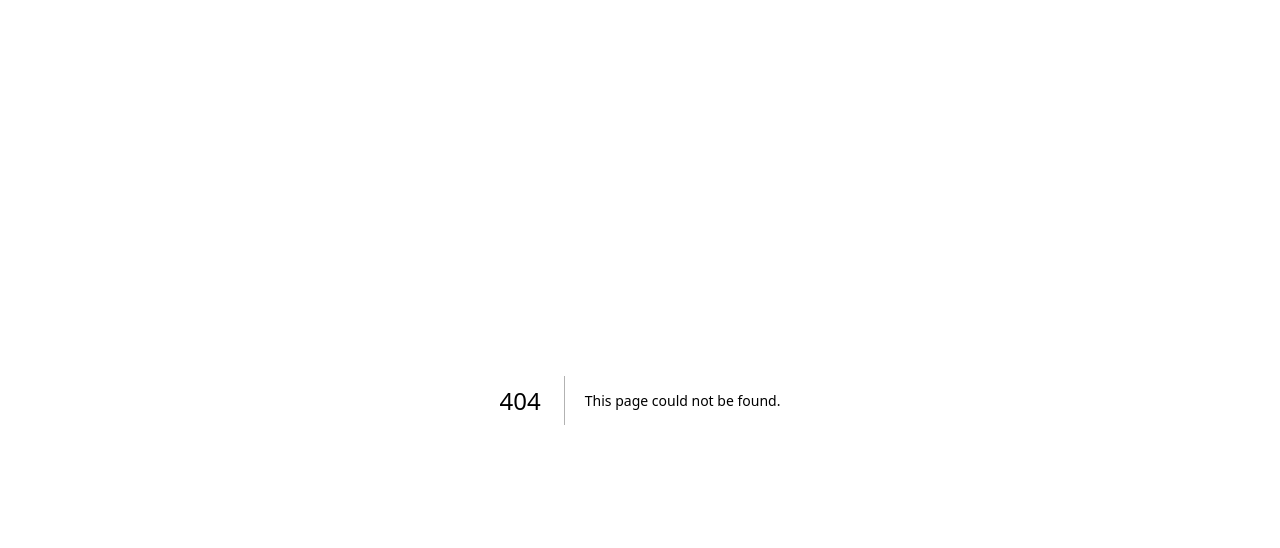
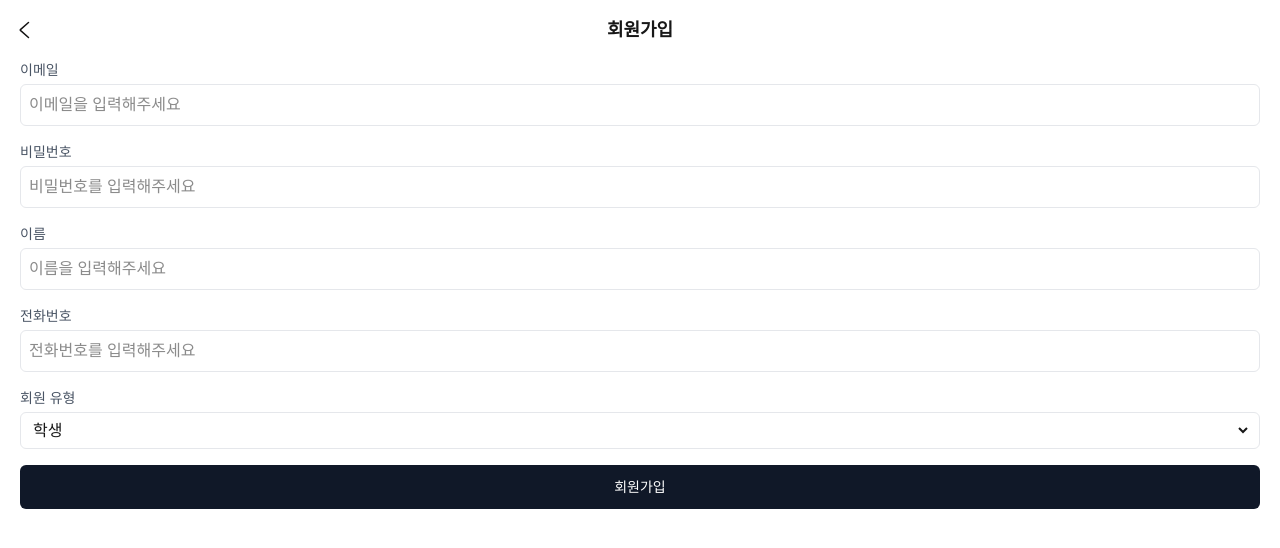
Before and after one commit to dbstjrrb12/weolbu-fe-test, a Next.js app: page /signup in a window 1280 px wide. Before the commit this address had no page. Shown: the top 548 px of the page. Built offline with nearby package versions, Linux system fonts and the light colour scheme.

Commit message:
feat: 회원 가입 페이지 컴포넌트 생성
- zodSchema 로 클라이언트 검증 추가
- submit 핸들러에서 회원 가입 후, 로그인 API 호출
- 로그인 성공 시, 쿠키 업데이트 및 수강목록 페이지로 이동

```diff
--- /dev/null
+++ b/app/(domains)/shared/constants/auth.ts
@@ -0,0 +1 @@
+export const SESSION_COOKIE_NAME = 'session';
--- /dev/null
+++ b/app/(domains)/signup/schema/signup.ts
@@ -0,0 +1,29 @@
+import { z } from 'zod';
+
+const signupSchema = z.object({
+  email: z
+    .email({ message: '올바른 이메일 형식이 아닙니다' })
+    .min(1, { message: '이메일은 필수입니다' }),
+  password: z
+    .string()
+    .regex(/^(?=.*[a-zA-Z])(?=.*\d).+$/, {
+      message: '비밀번호는 영문과 숫자를 모두 포함해야 합니다',
+    })
+    .min(6, { message: '비밀번호는 6자 이상이어야 합니다' })
+    .max(10, { message: '비밀번호는 10자 이하여야 합니다' }),
+  name: z.string().min(1, { message: '이름은 필수입니다' }),
+  phone: z
+    .string()
+    .min(1, { message: '전화번호는 필수입니다' })
+    .regex(/^01[016789]-\d{3,4}-\d{4}$/, {
+      message: '올바른 전화번호 형식이 아닙니다',
+    })
+    .trim(),
+  role: z.enum(['STUDENT', 'INSTRUCTOR'], {
+    message: '회원 유형은 STUDENT 또는 INSTRUCTOR만 가능합니다',
+  }),
+});
+
+export type SignupSchema = z.infer<typeof signupSchema>;
+
+export default signupSchema;
--- /dev/null
+++ b/app/(pages)/signup/page.tsx
@@ -0,0 +1,121 @@
+'use client';
+
+import { useRouter } from 'next/navigation';
+import { useForm } from 'react-hook-form';
+import { isAxiosError } from 'axios';
+import { zodResolver } from '@hookform/resolvers/zod';
+import { useMutation } from '@tanstack/react-query';
+
+import AuthQueryHelper from '../../(domains)/shared/api/query/auth';
+import signupSchema, {
+  type SignupSchema,
+} from '../../(domains)/signup/schema/signup';
+import MobileHeader from '../../(domains)/shared/components/MobileHeader';
+import MobileLayout from '../../(domains)/shared/components/MobileLayout';
+import Form from '../../(domains)/shared/components/Form';
+import { setClientCookie } from '../../(domains)/shared/utils/cookie/clientCookieHelper';
+import { SESSION_COOKIE_NAME } from '../../(domains)/shared/constants/auth';
+
+export default function SignupPage() {
+  const { back, replace } = useRouter();
+
+  const { mutate: signin } = useMutation(
+    AuthQueryHelper.signin({
+      onSuccess: (data) => {
+        setClientCookie(SESSION_COOKIE_NAME, JSON.stringify(data));
+        replace('/class/list');
+      },
+      onError: (error) => {
+        if (isAxiosError(error)) {
+          const data = error.response?.data;
+          window.alert(data.message);
+        }
+      },
+    }),
+  );
+
+  const { mutate: signup, isPending } = useMutation(
+    AuthQueryHelper.signup({
+      onError: (error) => {
+        if (isAxiosError(error)) {
+          const data = error.response?.data;
+          window.alert(data.message);
+        }
+      },
+    }),
+  );
+
+  const {
+    register,
+    handleSubmit,
+    formState: { errors },
+  } = useForm({
+    resolver: zodResolver(signupSchema),
+    mode: 'onChange',
+    defaultValues: {
+      email: '',
+      password: '',
+      name: '',
+      phone: '',
+      role: 'STUDENT' as const,
+    },
+  });
+
+  const submit = async (signUpData: SignupSchema) => {
+    signup(signUpData, {
+      onSuccess: (data) => {
+        if (data) {
+          signin({ email: data.email, password: signUpData.password });
+        }
+      },
+    });
+  };
+
+  return (
+    <MobileLayout title="회원가입" left={<MobileHeader.Back onClick={back} />}>
+      <Form onSubmit={handleSubmit(submit)}>
+        <Form.Input
+          label="이메일"
+          placeholder="이메일을 입력해주세요"
+          error={!!errors.email}
+          helperText={errors.email?.message}
+          {...register('email')}
+        />
+        <Form.Input
+          label="비밀번호"
+          type="password"
+          placeholder="비밀번호를 입력해주세요"
+          error={!!errors.password}
+          helperText={errors.password?.message}
+          {...register('password')}
+        />
+        <Form.Input
+          label="이름"
+          placeholder="이름을 입력해주세요"
+          error={!!errors.name}
+          helperText={errors.name?.message}
+          {...register('name')}
+        />
+        <Form.Input
+          label="전화번호"
+          placeholder="전화번호를 입력해주세요"
+          error={!!errors.phone}
+          helperText={errors.phone?.message}
+          {...register('phone')}
+        />
+        <Form.Select
+          label="회원 유형"
+          options={[
+            { value: 'STUDENT', label: '학생' },
+            { value: 'INSTRUCTOR', label: '강사' },
+          ]}
+          error={!!errors.role}
+          helperText={errors.role?.message}
+          {...register('role')}
+        />
+
+        <Form.Submit loading={isPending}>회원가입</Form.Submit>
+      </Form>
+    </MobileLayout>
+  );
+}
```
